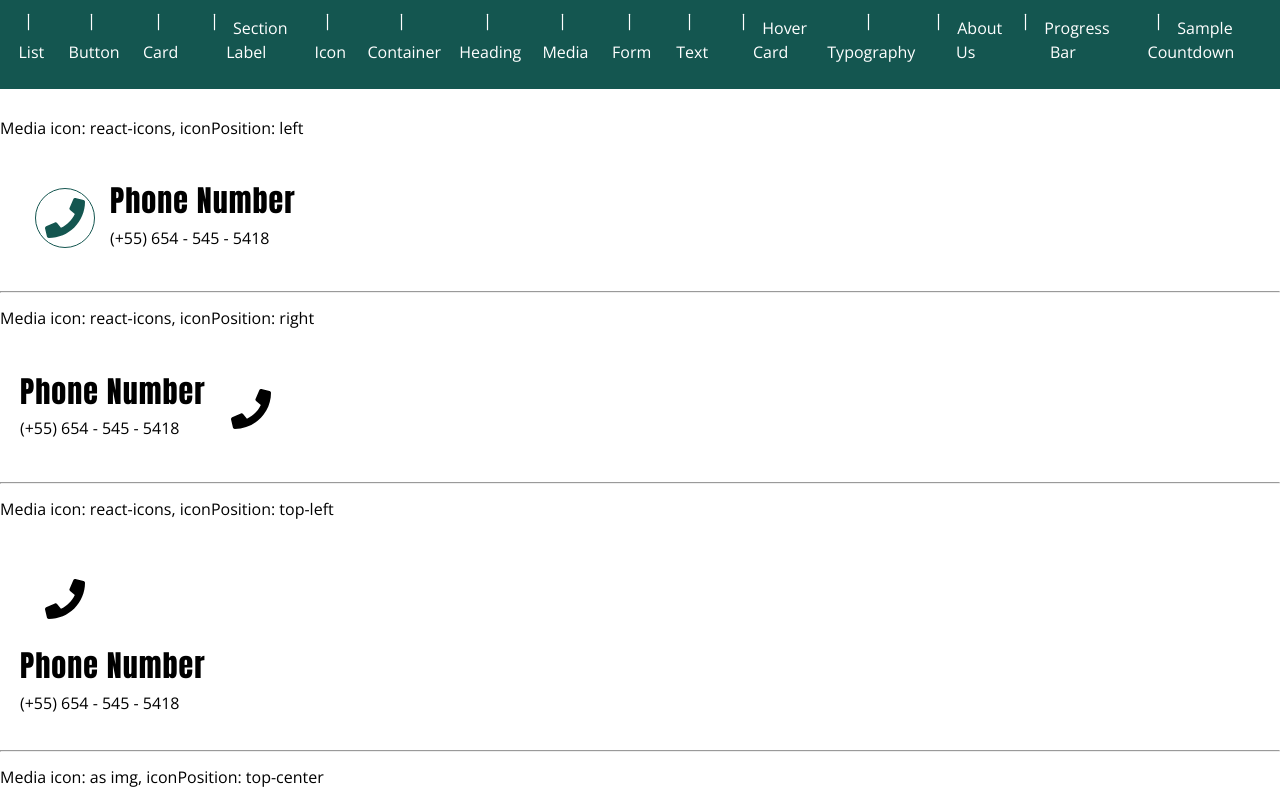
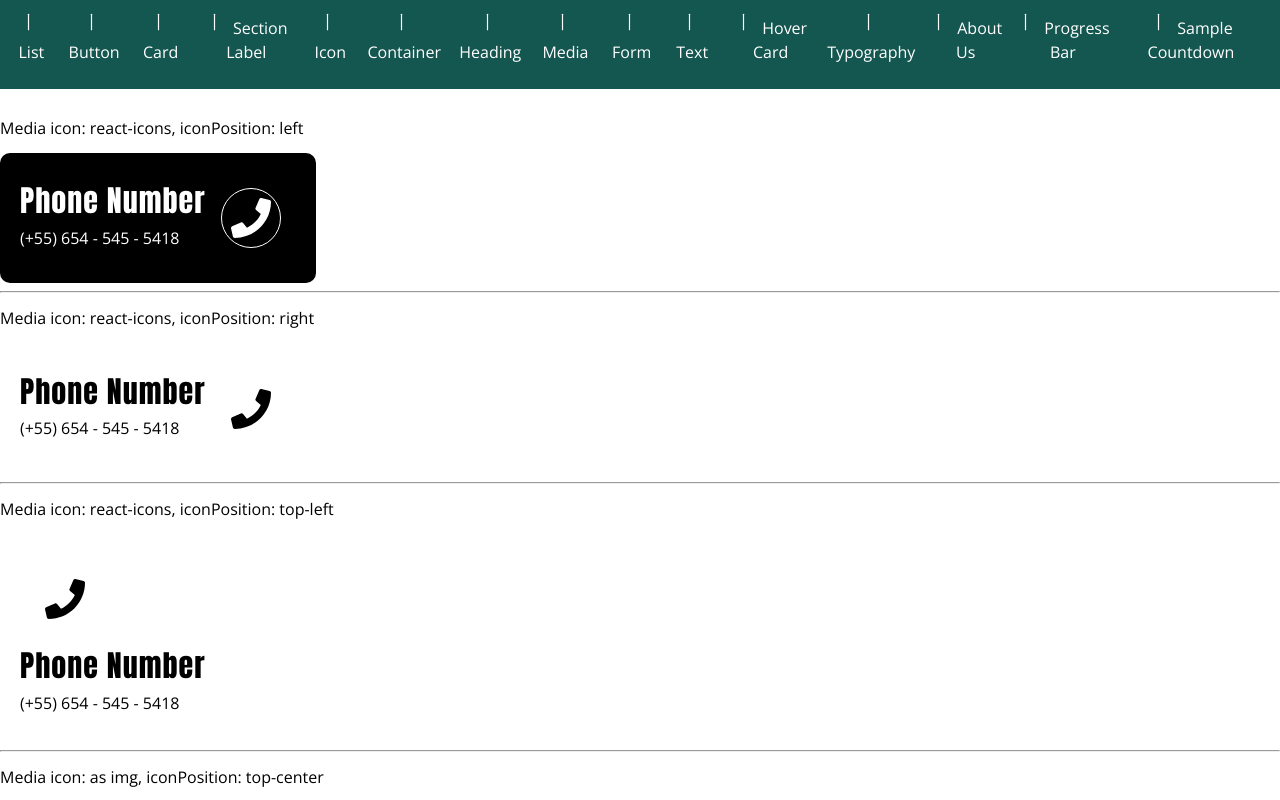
Before and after one commit to nrmndev/nrmndev-fw, a React (Vite) app: page /media in a window 1280 px wide. Shown: the top 800 px of the page. Built offline with nearby package versions, Linux system fonts and the light colour scheme.

Commit message:
added Readme, changelog, sample component

```diff
--- a/src/routing/SampleComponents/SampleMedia.tsx
+++ b/src/routing/SampleComponents/SampleMedia.tsx
@@ -1,6 +1,5 @@
-import { ContainerGrid, Media } from "@uiComponents";
-import { BsPinMapFill } from "react-icons/bs";
-import { FaPhone, FaRegEnvelope } from "react-icons/fa";
+import { Media } from "@uiComponents";
+import { FaPhone } from "react-icons/fa";
 import constructionImg from "@images/homepage/construction_1.jpg";
 
 const SampleMedia = () => {
@@ -8,13 +7,16 @@ const SampleMedia = () => {
     <>
       <p>Media icon: react-icons, iconPosition: left</p>
       <Media
+        borderRadius={"xs"}
+        background="black"
+        color="white"
         icon={{
           icon: FaPhone,
           //background: "primary",
-          color: "primary",
           margin: "sm",
           rounded: true,
           variant: "outline",
+          position: "right",
         }}
         heading={{ children: "Phone Number" }}
         body={{ children: <>(+55) 654 - 545 - 5418</> }}
--- a/src/routing/SampleComponents/SampleProgressBar.tsx
+++ b/src/routing/SampleComponents/SampleProgressBar.tsx
@@ -1,7 +1,15 @@
 import { ProgressBar } from "@uiComponents";
 
 const SampleProgressBar = () => {
-  return <ProgressBar current={90} total={100} showProgress />;
+  return (
+    <ProgressBar
+      current={90}
+      total={100}
+      showProgress
+      color="black"
+      variant="striped"
+    />
+  );
 };
 
 export default SampleProgressBar;
--- a/src/routing/SampleComponents/SampleSectionLabel.tsx
+++ b/src/routing/SampleComponents/SampleSectionLabel.tsx
@@ -5,6 +5,7 @@ const SampleSectionLabel = () => {
   return (
     <>
       <SectionLabel
+        color="white"
         as="h3"
         label="Our skills"
         decoration={{
```
Also changed, not shown: 2 other files (tests, documents, lock files or other folders).
